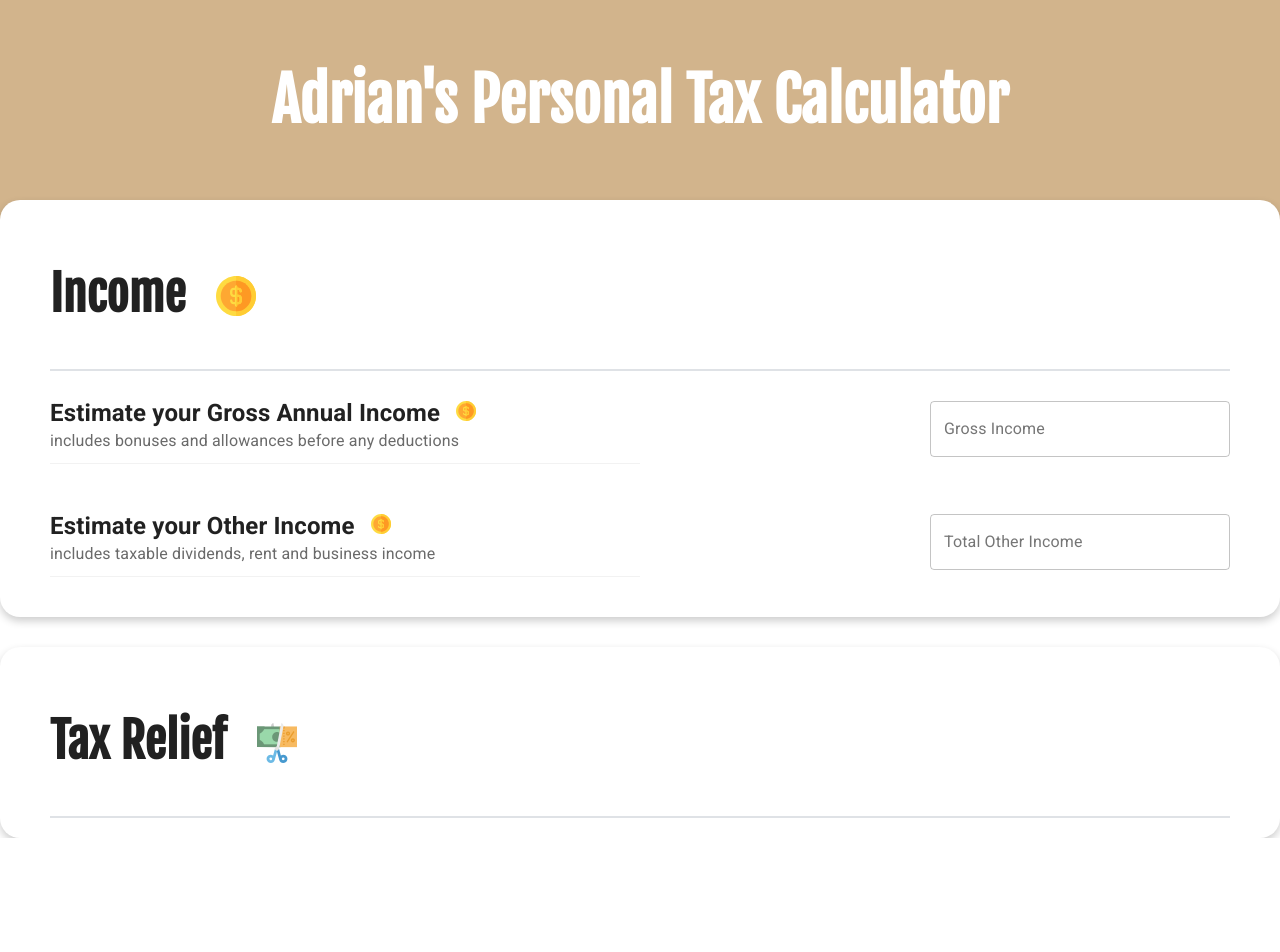
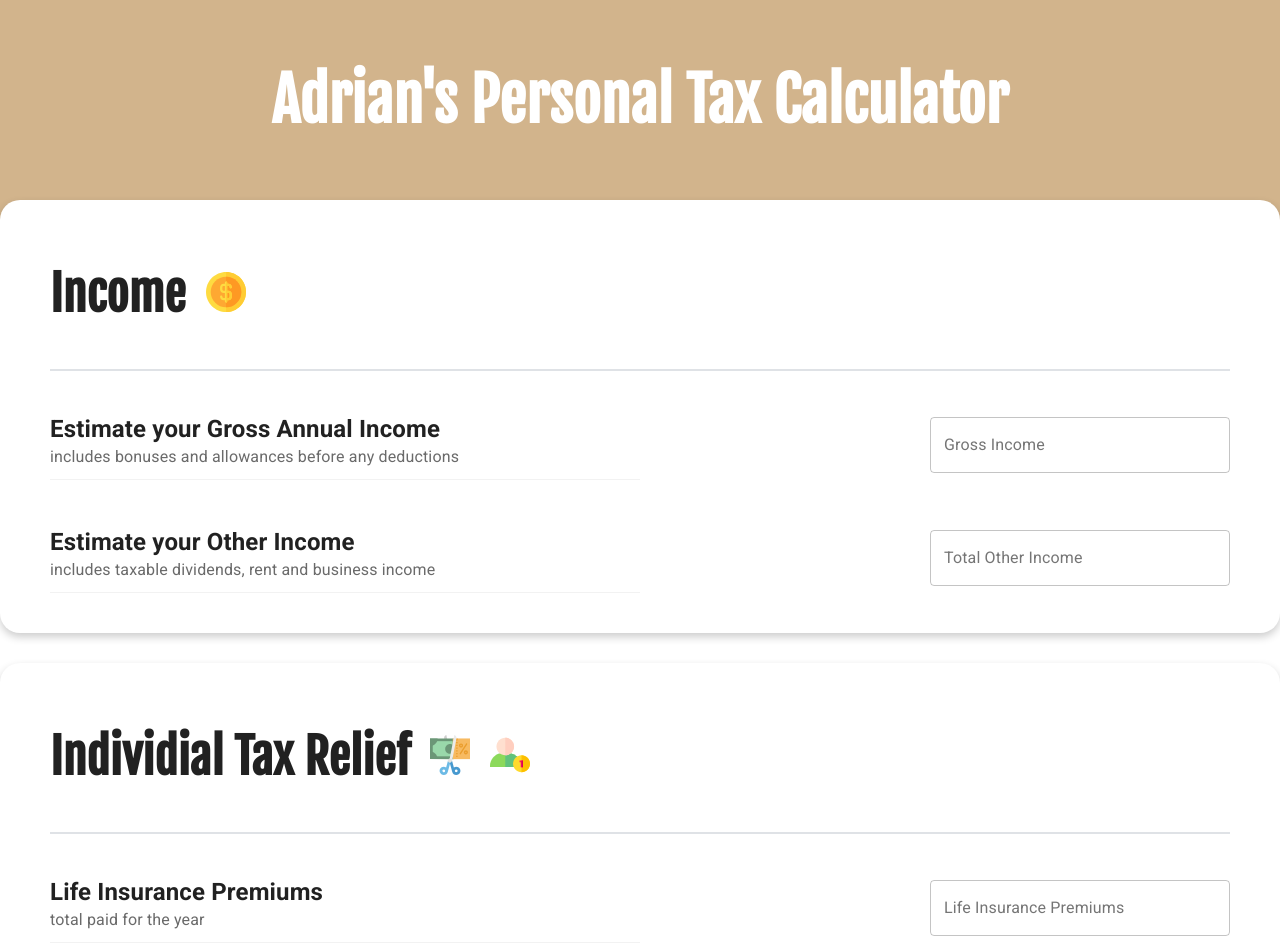
Before and after one commit to khun84/IncomeTaxCalculator, a React (Create React App) app: page / in a window 1280 px wide. Shown: the top 952 px of the page. Before the commit the page ends 838 px from the top, so only its background shows below. Built offline with nearby package versions, Linux system fonts and the light colour scheme.

Commit message:
finished adding icons for individual tax relief

```diff
--- a/public/app.css
+++ b/public/app.css
@@ -14,7 +14,7 @@
   }
 
 .headerSection {
-    margin-bottom: 16x;
+    margin-bottom: 16px;
 }
 
 .headerSection h3{
@@ -27,16 +27,15 @@
 .headerSection img {
     max-width: 40px;
     max-height: 40px;
-    vertical-align: middle;
+
 }
 
 .entireQuestionContainer {
     padding: 0px 20px;
 }
 
-.spacing {
-    padding-left: 10px;
-    padding-right: 10px;
+.headerIcons {
+    margin-left: 20px;
 }
 
 .headerDiv h1 {
@@ -116,7 +115,6 @@
 
 .questionIcon {
     display: inline-block;
-    /* float: left; */
 }
 
 .incomeInput {
@@ -175,3 +173,8 @@
         font-size: 24px;
      }
 }
+
+/* General Styles */
+.inline-block {
+    display: inline-block;
+}
--- a/src/HeaderSection.js
+++ b/src/HeaderSection.js
@@ -2,9 +2,16 @@ import React, { Component, PropTypes } from 'react';
 
 function returnIcon(title) {
     if (title === "Income") {
-        return "assets/dollar.svg"
-    } else if (title === "Tax Relief") {
-        return "assets/tax.svg"
+        return (
+            <img className="headerIcons" src="assets/dollar.svg"></img>
+        )
+    } else if (title === "Individial Tax Relief") {
+        return (
+            <div className="inline-block    ">
+                <img className="headerIcons" src="assets/tax.svg"></img>
+                <img className="headerIcons" src="assets/one.svg"></img>
+            </div>
+        )
     }
 }
 
@@ -12,7 +19,9 @@ export default function IncomeSection(props) {
 
         return (
             <div className="headerSection b-border">
-                <h3>{props.title} <span className="spacing"></span><img src={returnIcon(props.title)}></img></h3>
+                <h3>{props.title}
+                {returnIcon(props.title)}
+                </h3>
             </div>
 
         );
--- a/src/MoneyTextQuestion.js
+++ b/src/MoneyTextQuestion.js
@@ -46,7 +46,7 @@ export default function MoneyTextQuestion(props) {
             <div className="horizontalRow ">
 
                 <div className="questionText question-bottom-border">
-                    <h4>{props.questionTitle}  <div className="questionIcon"><img src="assets/dollar.svg"></img> </div></h4>
+                    <h4>{props.questionTitle}  {props.icons}</h4>
                     <div className="subtitles">{props.questionSubtitle}</div>
                 </div>
 
--- a/src/QuestionContainer.js
+++ b/src/QuestionContainer.js
@@ -12,7 +12,7 @@ export default class QuestionContainer extends Component {
                 </div>
 
                 <div className="questionContainerSubsequent">
-                <Section title="Tax Relief"/>
+                <Section title="Individial Tax Relief"/>
 
                 </div>
 
--- a/src/Section.js
+++ b/src/Section.js
@@ -16,11 +16,47 @@ const incomeQuestions = (
     </div>
 )
 
+const taxReliefQuestions = (
+    <div>
+    {/* TODO make EPF question that auto calculate from gross income */}
+
+    <MoneyTextQuestion
+    questionTitle="Life Insurance Premiums"
+    questionSubtitle="total paid for the year"
+    label="Life Insurance Premiums"/>
+
+    <MoneyTextQuestion
+    questionTitle="Medical Insurance Premium"
+    questionSubtitle="total paid for the year"
+    label="Medical Insurance Premiums"/>
+    </div>
+)
+
+const incomeQuestionIcons = (
+    <div>
+        <div className="questionIcon"><img src="assets/dollar.svg"></img> </div>
+    </div>
+)
+
+const individualReliefQuestionIcons = (
+    <div>
+        <div className="questionIcon"><img src="assets/tax.svg"></img> <img src="assets/one.svg"></img></div>
+    </div>
+)
+
 function getQuestions(title) {
     if (title === "Income") {
         return incomeQuestions
     } else {
+        return taxReliefQuestions
+    }
+}
 
+function getQuestionIcons(title) {
+    if (title === "Income") {
+        return incomeQuestionIcons
+    } else if (title === "Individual Tax Relief"){
+        return individualReliefQuestionIcons
     }
 }
 
@@ -28,7 +64,9 @@ export default function Section (props) {
 
         return (
             <div className="section">
-                <HeaderSection title={props.title}/>
+                <HeaderSection
+                title={props.title}
+                icons={getQuestionIcons(props.title)}/>
 
                 {getQuestions(props.title)}
 
```
Also changed, not shown: public/assets/one.svg (added).
